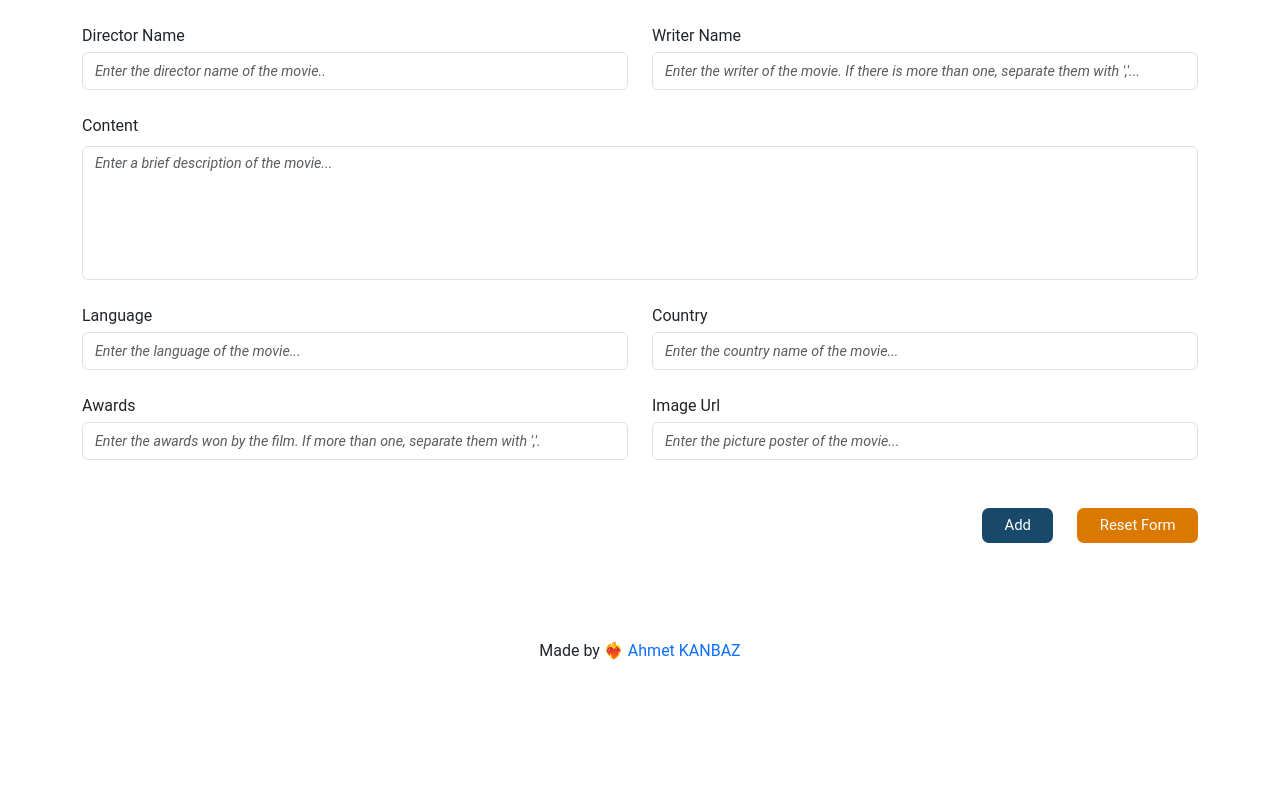
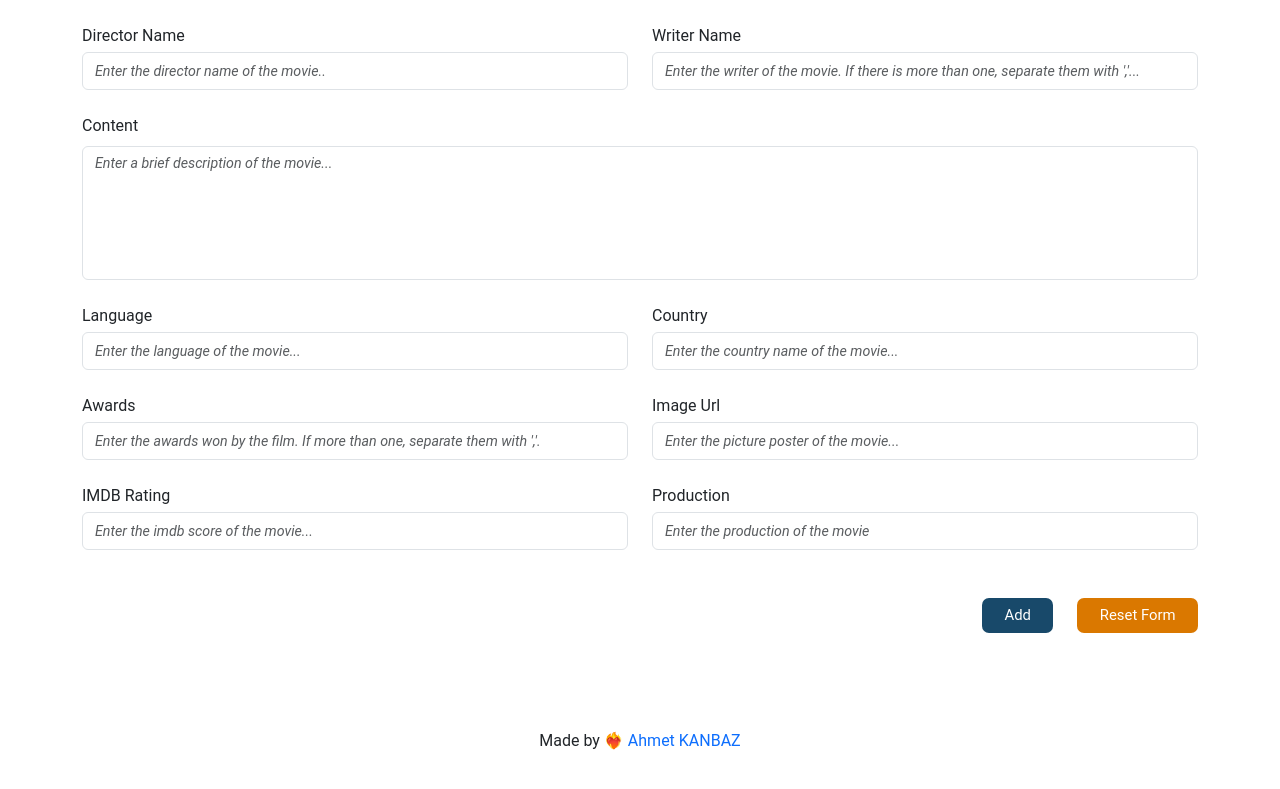
Before and after one commit to ahmetkanbaz/MovieApp, a React (Vite) app in the folder movieapp/: page /addnewmovie in a window 1280 px wide. Shown: the part 442-1231 px from the top of the page. Before the commit the page ends 1145 px from the top, so only its background shows below. Built offline with nearby package versions, Linux system fonts and the light colour scheme; no server answers.

Commit message:
MovieApp-AddNewMovie

```diff
--- a/movieapp/src/components/AddNewMovieForm/AddNewMovieForm.jsx
+++ b/movieapp/src/components/AddNewMovieForm/AddNewMovieForm.jsx
@@ -6,6 +6,7 @@ import MovieYearRuntime from "./MovieYearRuntime/MovieYearRuntime";
 import MovieDirectorWriter from "./MovieDirectorWriter/MovieDirectorWriter";
 import MovieLanguageCountry from "./MovieLanguageCountry/MovieLanguageCountry";
 import MovieAwardsPoster from "./MovieAwardsPoster/MovieAwardsPoster";
+import MovieImdbProduction from "./MovieImdbProduction/MovieImdbProduction";
 
 const AddNewMovieForm = ({
   handleSubmit,
@@ -89,6 +90,12 @@ const AddNewMovieForm = ({
             isSubmitting={isSubmitting}
           />
 
+          <MovieImdbProduction
+            values={values}
+            handleChange={handleChange}
+            handleBlur={handleBlur}
+            isSubmitting={isSubmitting}
+          />
           <FormButtons handleReset={handleReset} />
         </form>
       </div>
--- /dev/null
+++ b/movieapp/src/components/AddNewMovieForm/MovieImdbProduction/MovieImdbProduction.jsx
@@ -0,0 +1,42 @@
+/* eslint-disable react/prop-types */
+import LabelInput from "../../../common/LabelInput/LabelInput";
+
+const MovieImdbProduction = ({
+  values,
+  handleChange,
+  handleBlur,
+  isSubmitting,
+}) => {
+  return (
+    <div className="row align-items-center">
+      <div className="col-md-6 col-12">
+        <LabelInput
+          labelTitle="IMDB Rating"
+          type="number"
+          id="imdbRating"
+          name="imdbRating"
+          value={values.imdbRating}
+          onChange={handleChange}
+          onBlur={handleBlur}
+          placeholder="Enter the imdb score of the movie..."
+          disabled={isSubmitting}
+        />
+      </div>
+      <div className="col-md-6 col-12">
+        <LabelInput
+          labelTitle="Production"
+          type="text"
+          id="production"
+          name="production"
+          value={values.production}
+          onChange={handleChange}
+          onBlur={handleBlur}
+          placeholder="Enter the production of the movie"
+          disabled={isSubmitting}
+        />
+      </div>
+    </div>
+  );
+};
+
+export default MovieImdbProduction;
--- a/movieapp/src/utils/posts.js
+++ b/movieapp/src/utils/posts.js
@@ -5,8 +5,8 @@ const baseUrl = import.meta.env.VITE_BASE_URL;
 export const addNewMovie = async (movie) => {
   try {
     const response = await axios.post(`${baseUrl}/movies`, movie);
-    console.log(response.data);
+    return response.data
   } catch (error) {
-    console.log(error.message);
+    return error.message;
   }
 };
--- a/movieapp/src/views/AddNewMovie/AddNewMovie.jsx
+++ b/movieapp/src/views/AddNewMovie/AddNewMovie.jsx
@@ -18,16 +18,12 @@ const AddNewMovie = () => {
       country: '',
       awards: '',
       poster: '',
-      metascore: '',
       imdbRating: '',
-      imdbVotes: '',
-      imdbID: '',
       production: ''
     },
     onSubmit: async (values, bag) => {
-      // const response = await addNewMovie(values)
-      // console.log(response)
-      console.log(values)
+      const response = await addNewMovie(values)
+      console.log(response)
       bag.setSubmitting(false)
       bag.resetForm()
     }
--- a/movieapp/src/views/DetailMovie/DetailMovie.jsx
+++ b/movieapp/src/views/DetailMovie/DetailMovie.jsx
@@ -43,6 +43,8 @@ const DetailMovie = () => {
     production,
   } = singleMovie || {};
 
+  console.log(poster)
+
   return (
     <section className="py-5">
       <div className="container">
```
Also changed, not shown: 1 other file (tests, documents, lock files or other folders).
